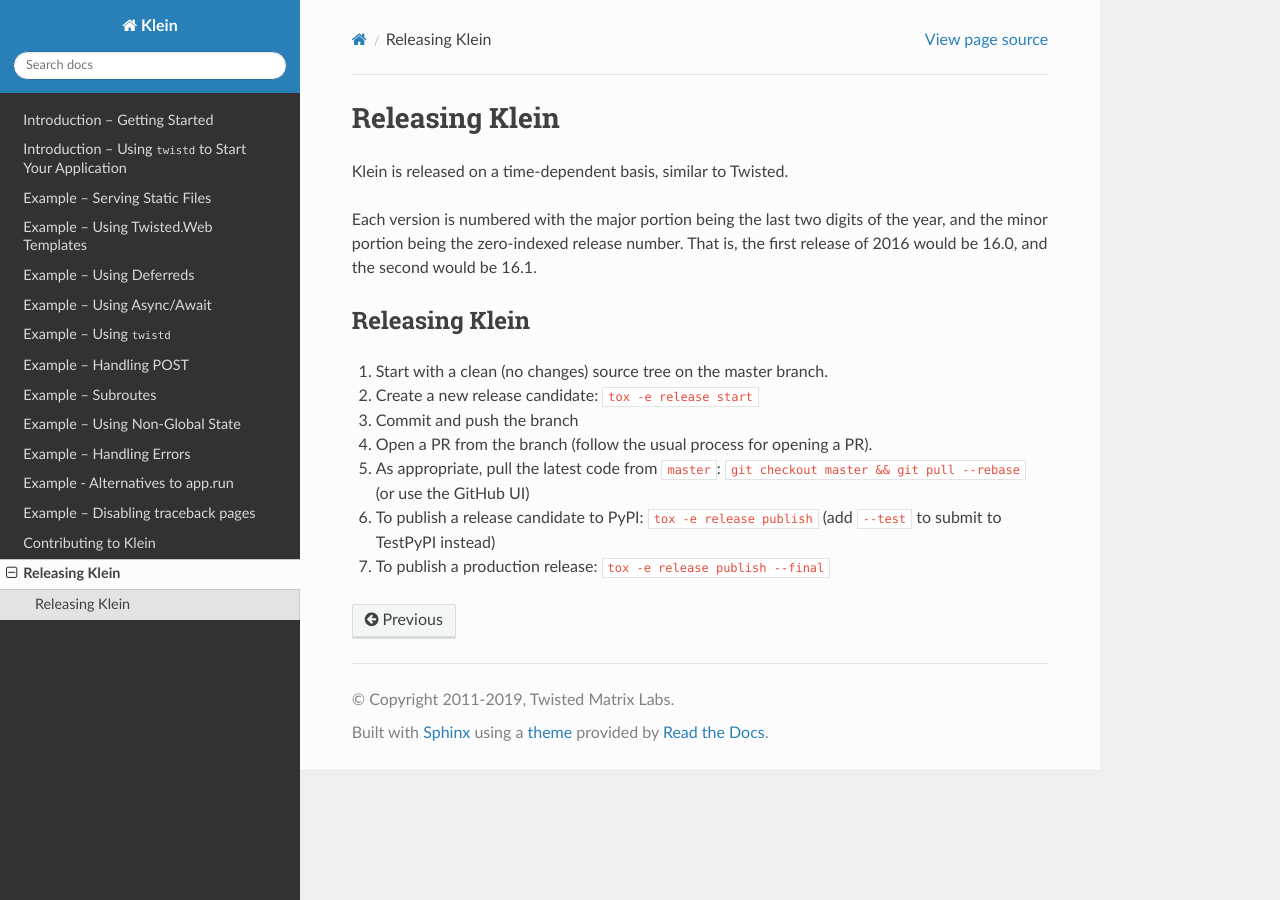
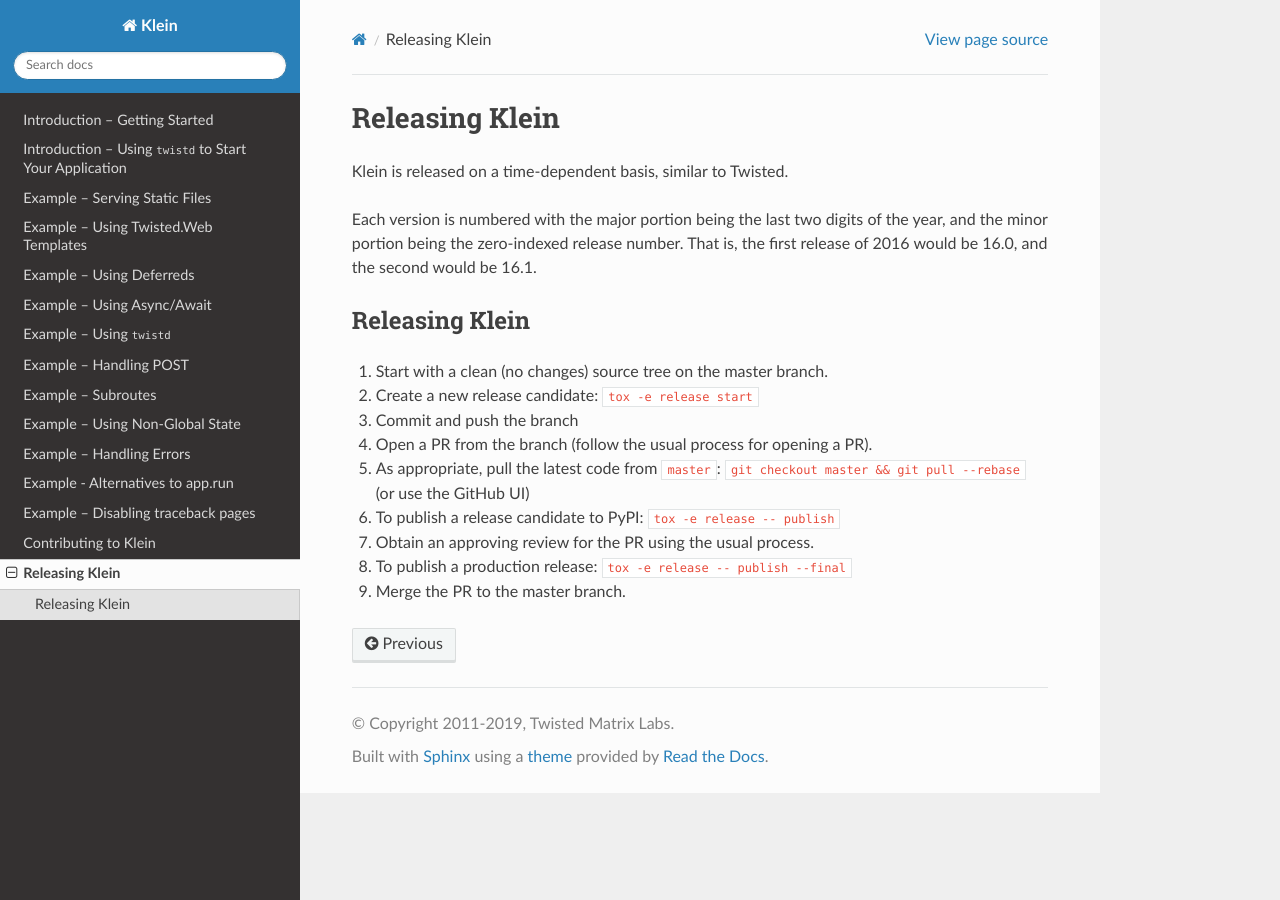
Before and after one commit to twisted/klein, a Sphinx documentation site: the page built from docs/release.rst, in a window 1280 px wide. Built offline with Sphinx 7.4.7 and the Read the Docs theme 2.0.0, drawn with Linux system fonts in a browser that asks for light colours; the version number could not be read and is left out.

Commit message:
Clean up docs.

```diff
--- a/docs/release.rst
+++ b/docs/release.rst
@@ -16,5 +16,7 @@
 #. Commit and push the branch
 #. Open a PR from the branch (follow the usual process for opening a PR).
 #. As appropriate, pull the latest code from :code:`master`: :code:`git checkout master && git pull --rebase` (or use the GitHub UI)
-#. To publish a release candidate to PyPI: :code:`tox -e release publish` (add :code:`--test` to submit to TestPyPI instead)
-#. To publish a production release: :code:`tox -e release publish --final`
+#. To publish a release candidate to PyPI: :code:`tox -e release -- publish`
+#. Obtain an approving review for the PR using the usual process.
+#. To publish a production release: :code:`tox -e release -- publish --final`
+#. Merge the PR to the master branch.
```
